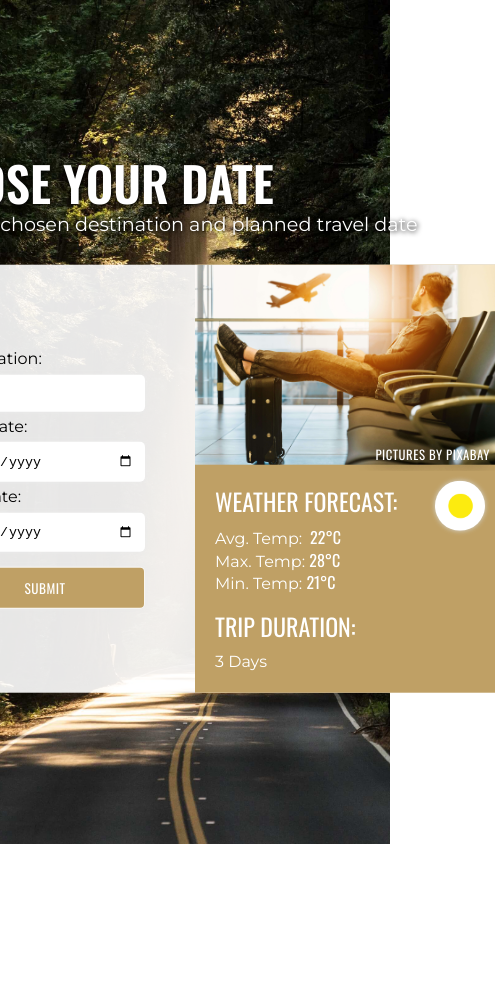
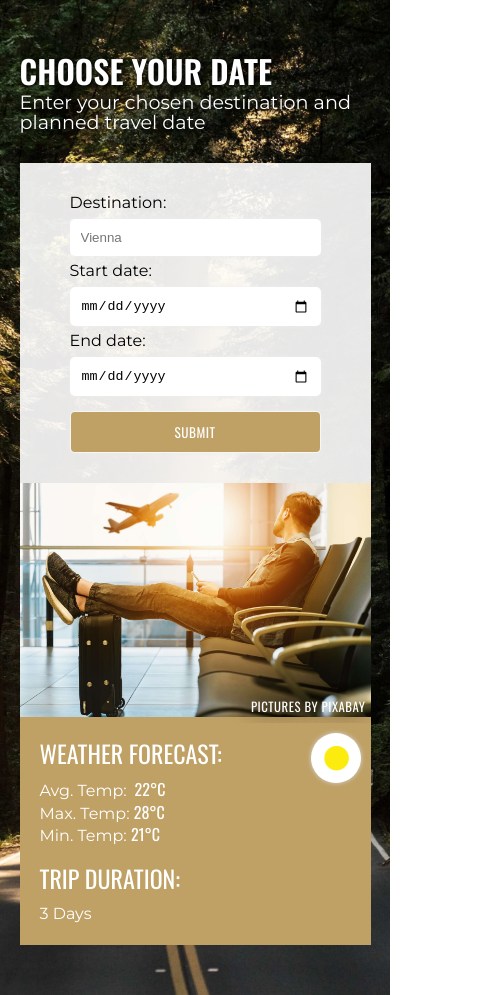
Before and after one commit to stefanfeldner/capstone-travel-app, a website built with webpack: page src/client/index.html in a window 390 px wide. Shown: the whole page, 495 px wide, since content can reach past the window. Before the commit the page ends 844 px from the top, so only its background shows below. Built offline with nearby package versions, Linux system fonts and the light colour scheme.

Commit message:
Adding mobile Styles

```diff
--- a/src/client/index.html
+++ b/src/client/index.html
@@ -32,6 +32,7 @@
                             <img id="result_icon" src="img/weather_icons/c01d.png">
                         </div>
                         <div class="result_weather_temp">
+                            <p id="error_message">Oh no, something went wrong, please try again and check your entered Location and the Dates.</p>
                             <p>Weather Forecast:</p>
                             <span>Avg. Temp:&nbsp;</span><span id="avg_temp"> 22°C</span><br>
                             <span>Max. Temp:&nbsp;</span><span id="max_temp">28°C</span><br>
@@ -43,7 +44,6 @@
                 </div>
             </div>
         </div>
-        <!-- <div id="scroll_down">Go to saved trips</div> -->
     </header>
     <script>
         // Check that service workers are supported
--- a/src/client/js/main.js
+++ b/src/client/js/main.js
@@ -11,16 +11,12 @@ const handleEvent = async (submitButton) => {
         const startDate = document.getElementById('startDate').value;
         const endDate = document.getElementById('endDate').value;
 
-        console.log(startDate, endDate);
-
         try {
             const daysBetweenDates = await calcDaysBetweenDates(startDate, endDate)
-            console.log('Days between dates: ' + daysBetweenDates);
 
             console.log('POSTING DATA TO SERVER');
             /* Function to POST data */
             const postData = async (url="", data = {}) => {
-                console.log(data);
                 const response = await fetch(url, {
                     method: "POST",
                     credentials: "same-origin",
@@ -39,7 +35,6 @@ const handleEvent = async (submitButton) => {
                 }
             };
             await postData('/sendFormData', {destination, startDate, endDate, daysBetweenDates});
-            console.log('GETTING DATA');
             getData('/getData');
         } catch (error) {
             alert(error);
@@ -63,14 +58,8 @@ const calcDaysBetweenDates = (startDate, endDate) => {
     return daysBetweenDates ;
 };
 
-// const scrollToEntries = (scrollButton) => {
-//     scrollButton.addEventListener('click', () => {
-//         const mainSection = document.getElementById('main');
-//         mainSection.scrollIntoView();
-//     });
-// }
-
 let uiData = {};
+const errorMessage = document.getElementById('error_message');
 
 /*Function to GET data*/
 const getData = async (url="") => {
@@ -81,16 +70,17 @@ const getData = async (url="") => {
         return response.json();
     })
     .then(data => {
-        console.log(data);
         uiData.imageURL = data[1].imageUrl;
         uiData.tripLength = data[0].tripLength;
         uiData.avgTemp = data[0].averageTemp;
         uiData.maxTemp = data[0].maxTemp;
         uiData.minTemp = data[0].minTemp;
         uiData.iconCode = data[0].iconCode;
-        console.log(uiData);
         updateUI(uiData.imageURL, uiData.avgTemp, uiData.maxTemp, uiData.minTemp, uiData.iconCode, uiData.tripLength);
-    }).catch(err => console.log(err));
+    }).catch(err => {
+        console.log(err);
+        errorMessage.style.display = "block";
+    });
 };
 
 // updating UI
@@ -112,6 +102,5 @@ const updateUI = (imageURL, avgTemp, maxTemp, minTemp, iconCode, tripLength) =>
 
 module.exports = {
     handleEvent,
-    // scrollToEntries,
     calcDaysBetweenDates
 };
--- a/src/client/styles/main.scss
+++ b/src/client/styles/main.scss
@@ -167,6 +167,11 @@ a {
                             font-size: 1.5em;
                         }
 
+                        #error_message {
+                            display: none;
+                            color: red;
+                        }
+
                         #avg_temp,
                         #max_temp,
                         #min_temp {
@@ -226,3 +231,50 @@ a {
         }
     }
 }
+
+@media screen and (max-width: 767px) {
+    .top_cst {
+        width: 100%;
+        height: auto;
+
+        .travel_planner {
+            position: unset;
+            display: block;
+            top: unset;
+            left: unset;
+            transform: unset;
+            padding: 50px 10%;
+
+            .travel_planner_text h1 {
+                font-size: 2em;
+            }
+
+            .travel_planner_bottom {
+                flex-direction: column;
+
+                form {
+                   padding: 30px 50px;
+
+                    input {
+                        width: 100%;
+                    }
+                }
+                .result_section {
+
+
+                    .result_image {
+                        img {
+                            max-width: 100%;
+                        }
+                    }
+                }
+            }
+        }
+    }
+}
+
+@media screen and (max-width: 400px) {
+    .top_cst .travel_planner {
+        padding: 50px 5%;
+    }
+}
--- a/src/server/server.js
+++ b/src/server/server.js
@@ -49,7 +49,6 @@ app.post('/sendFormData', async (req, res) => {
     if(formData.daysBetweenDates > 16) {
         formData.daysBetweenDates = 15;
     }
-    console.log(formData);
     await callApi(createGeonamesFetchLink(formData.destination, geonamesUsername));
     res.status(200).send({msg: 'Data received'});
 });
@@ -73,20 +72,17 @@ const callApi = async url => {
         await fetch(url)
         .then(res => res.json())
         .then(async data => {
-            // console.log(data);
             // check if we called geonames
             if('geonames' in data) {
                 geoData = {
                     lat: data.geonames[0].lat,
                     lng: data.geonames[0].lng
                 }
-                console.log('Lat: ' + geoData.lat + ' Lng: ' + geoData.lng);
                 await callApi(createWeatherbitFetchLink(geoData.lat, geoData.lng))
             }
             // check if we called weatherbit
             if('city_name' in data) {
                 // console.log(data);
-                console.log('DAYS BETWEEN DATES: ' + formData.daysBetweenDates)
                 weatherData = {
                     // use the daysBetweenDates to find the weather of the planned day (-1 because arrays start at 0)
                     averageTemp: data.data[formData.daysBetweenDates].temp,
@@ -95,14 +91,12 @@ const callApi = async url => {
                     iconCode: data.data[formData.daysBetweenDates].weather.icon,
                     tripLength: formData.daysBetweenDates
                 }
-                console.log(weatherData);
                 await callApi(createPixabayFetchLink(formData.destination));
             }
             if('hits' in data) {
                 pixabayData = {
                     imageUrl: data.hits[0].largeImageURL
                 }
-                console.log(pixabayData);
             }
         })
     } catch(err) {
```
